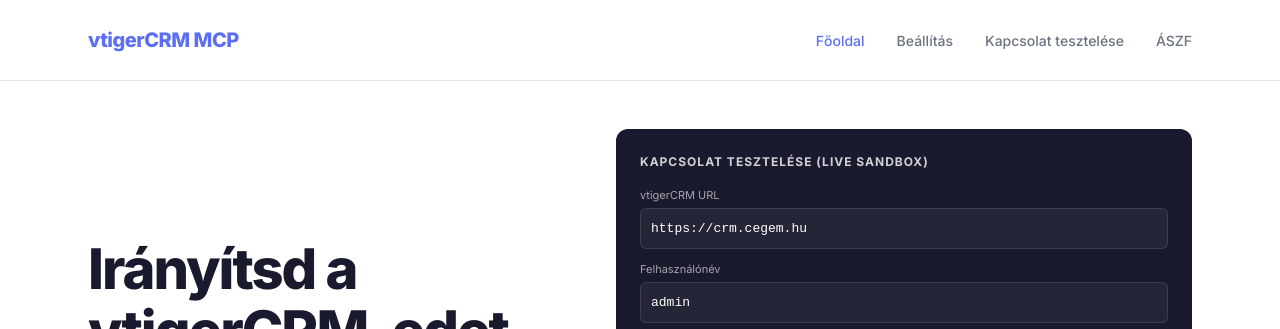
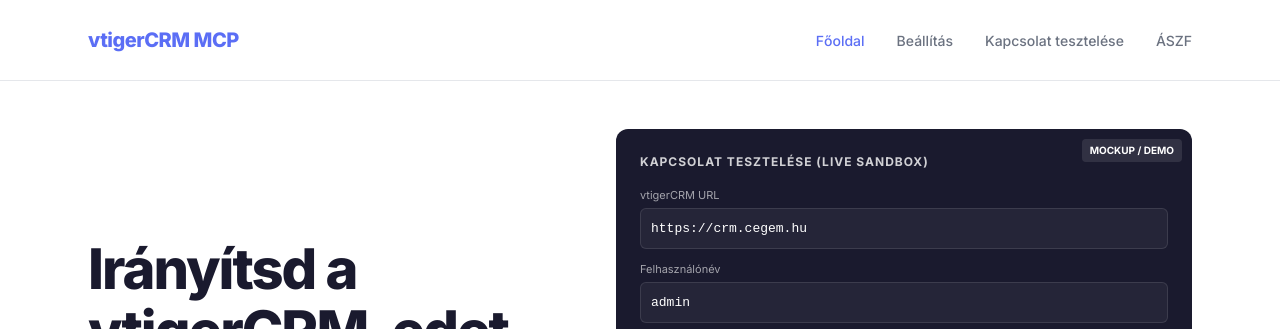
Before and after one commit to Monesz1/vtiger-mcp-page, a Jekyll site: the page built from index.md, in a window 1280 px wide. Shown: the top 329 px of the page. Built offline with Jekyll 4.4.1, drawn with Linux system fonts in a browser that asks for light colours.

Commit message:
feat: Refactor page layout and styling
Moves inline styles to CSS classes and updates site configuration. This change aims to improve maintainability and consistency across the website's presentation.

```diff
--- a/_config.yml
+++ b/_config.yml
@@ -1,8 +1,6 @@
 title: "vtigerCRM MCP"
 description: "Kösd össze a vtigerCRM rendszeredet a Claude AI-val az MCP protokollon keresztül."
 lang: "hu"
-baseurl: "/vtiger-mcp-page"
-url: "https://Monesz1.github.io"
 
 product:
   name: "vtigerCRM MCP"
@@ -46,7 +44,7 @@ design:
 
 markdown: kramdown
 highlighter: rouge
-permalink: /:title/
+permalink: pretty
 exclude:
   - Gemfile
   - Gemfile.lock
--- a/_includes/head.html
+++ b/_includes/head.html
@@ -72,11 +72,23 @@
   }
 
   /* Hero */
+  .hero-layout { display: grid; grid-template-columns: 1fr 1.2fr; gap: 48px; padding: 48px; align-items: center; max-width: 1200px; margin: 0 auto; }
+  .steps-grid { display: grid; grid-template-columns: 1fr 1fr; gap: 16px; }
+  .widgets-container { display: flex; flex-direction: column; gap: 24px; }
+  .connection-tester { background: #1A1A2E; color: white; border: none; border-radius: var(--border-radius); padding: 24px; position: relative; }
+  .connection-tester::after { content: 'MOCKUP / DEMO'; position: absolute; top: 10px; right: 10px; font-size: 10px; font-weight: bold; background: rgba(255,255,255,0.1); padding: 4px 8px; border-radius: 4px; pointer-events: none; }
+  .cta-group { display: flex; gap: 16px; }
   .hero { padding: 80px 48px; background: var(--color-bg); }
   .hero .container { max-width: 1200px; margin: 0 auto; text-align: left; }
   .hero h1 { font-size: 56px; line-height: 1.1; font-weight: 800; margin-bottom: 24px; letter-spacing: -2px; }
   .hero p { font-size: 18px; color: var(--color-muted); margin-bottom: 32px; max-width: 440px; }
   .hero-actions { display: flex; gap: 16px; justify-content: flex-start; flex-wrap: wrap; }
+
+  @media (max-width: 768px) {
+    .hero-layout, .steps-grid { grid-template-columns: 1fr; padding: 20px; }
+    .hero-layout { gap: 32px; }
+  }
+
   .btn {
     display: inline-flex; align-items: center; gap: 8px; padding: 14px 28px; border-radius: var(--border-radius);
     font-weight: 600; text-align: center; cursor: pointer; transition: opacity 0.2s;
--- a/connection-test.html
+++ b/connection-test.html
@@ -2,6 +2,7 @@
 layout: page
 title: "Kapcsolat tesztelése"
 description: "Add meg a vtigerCRM hitelesítő adataidat és ellenőrizd, hogy a rendszer sikeresen tud-e csatlakozni."
+permalink: /connection-test/
 ---
 
 <div class="test-form">
--- a/index.md
+++ b/index.md
@@ -2,18 +2,18 @@
 layout: default
 ---
 
-<main style="display: grid; grid-template-columns: 1fr 1.2fr; gap: 48px; padding: 48px; align-items: center; max-width: 1200px; margin: 0 auto;">
+<main class="hero-layout">
   <section class="hero-content">
     <h1 style="font-size: 56px; line-height: 1.1; font-weight: 800; margin-bottom: 24px; letter-spacing: -2px;">{{ site.hero.headline }}</h1>
     <p style="font-size: 18px; color: var(--color-muted); margin-bottom: 32px; max-width: 440px;">{{ site.hero.subheadline }}</p>
-    <div class="cta-group" style="display: flex; gap: 16px;">
+    <div class="cta-group">
       <a href="{{ '/setup/' | relative_url }}" class="btn btn-primary">{{ site.hero.cta_primary }}</a>
       <a href="{{ '/connection-test/' | relative_url }}" class="btn btn-secondary">{{ site.hero.cta_secondary }}</a>
     </div>
   </section>
 
-  <section class="widgets-container" style="display: flex; flex-direction: column; gap: 24px;">
-    <div class="widget connection-tester" style="background: #1A1A2E; color: white; border: none; border-radius: var(--border-radius); padding: 24px;">
+  <section class="widgets-container">
+    <div class="widget connection-tester" style="pointer-events: none;">
       <div class="widget-title" style="font-size: 12px; text-transform: uppercase; letter-spacing: 1px; font-weight: 700; margin-bottom: 16px; opacity: 0.8;">Kapcsolat tesztelése (Live Sandbox)</div>
       <div class="form-group" style="margin-bottom: 12px;">
         <label style="display: block; font-size: 11px; margin-bottom: 4px; opacity: 0.6;">vtigerCRM URL</label>
@@ -33,7 +33,7 @@ layout: default
       </div>
     </div>
 
-    <div class="setup-steps" style="display: grid; grid-template-columns: 1fr 1fr; gap: 16px;">
+    <div class="steps-grid">
       <div class="step-mini" style="background: white; padding: 16px; border-radius: 8px; border: 1px solid var(--color-border);">
         <div class="step-number" style="width: 24px; height: 24px; background: var(--color-primary); color: white; border-radius: 50%; display: flex; align-items: center; justify-content: center; font-size: 12px; font-weight: bold; margin-bottom: 12px;">1</div>
         <div class="step-text" style="font-size: 13px; font-weight: 600;">Másold ki az MCP szerver URL-t</div>
```
Also changed, not shown: aszf.md (+1 -0 lines), setup.md (+1 -0 lines).
